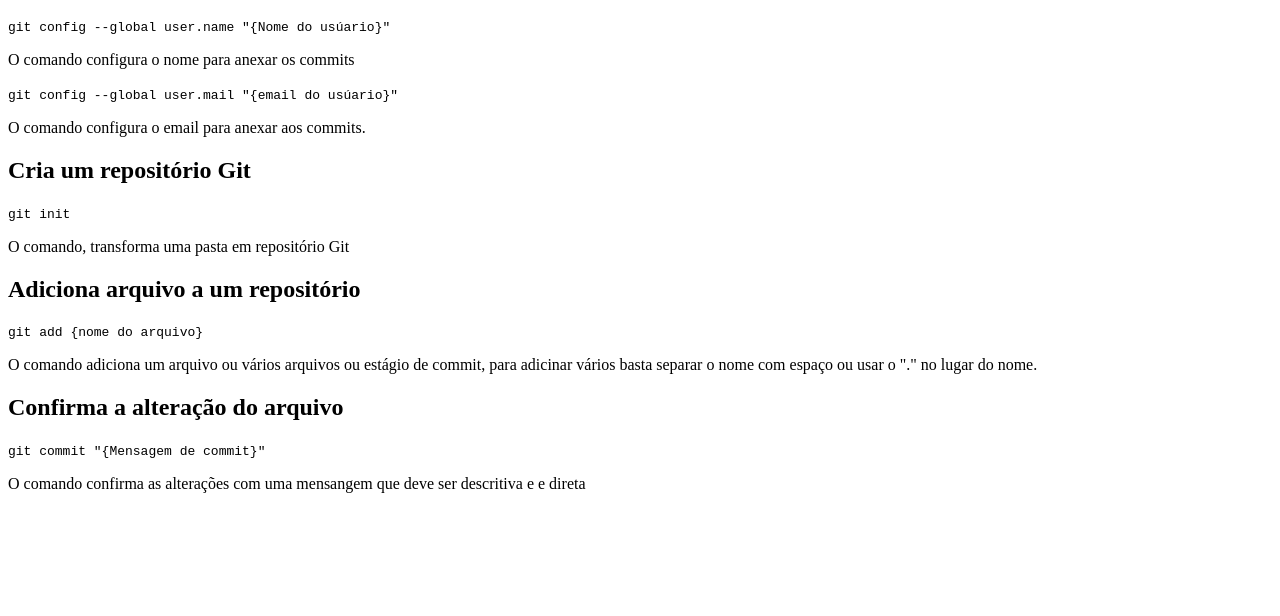
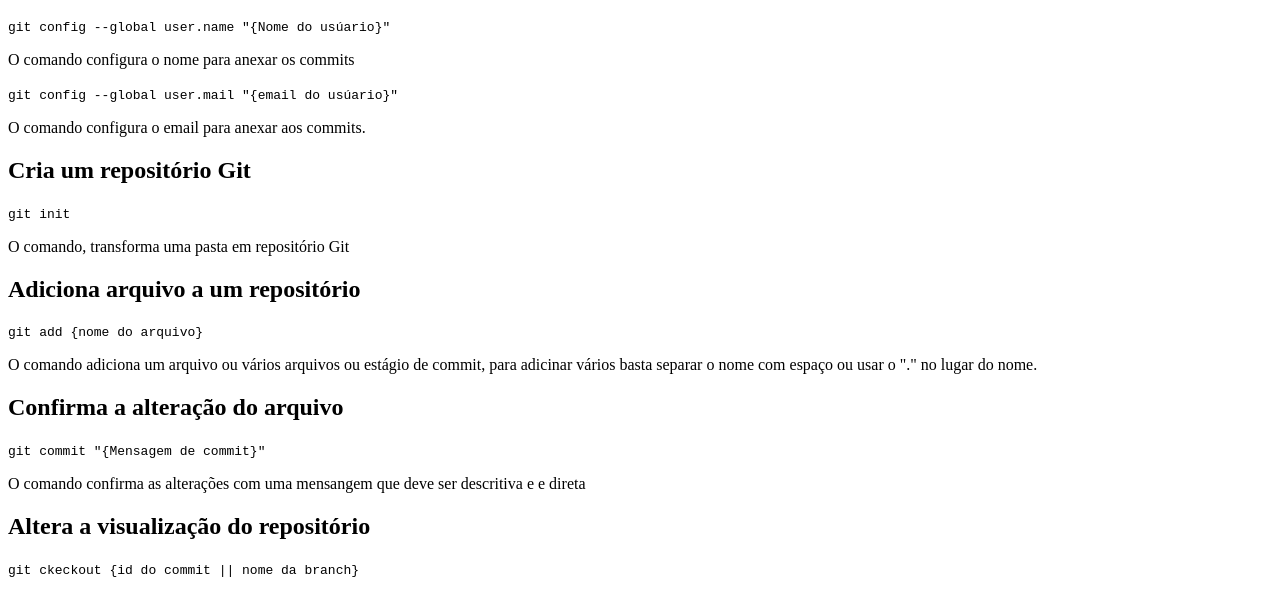
Before and after one commit to DanGal78/aula-git, a plain HTML site: page index.html in a window 1280 px wide. Shown: the part 110-726 px from the top of the page. Drawn offline with Linux system fonts and the light colour scheme.

Commit message:
Adiciona seção parcial para o comando git ckeckout

```diff
--- a/index.html
+++ b/index.html
@@ -46,6 +46,11 @@
         </p>
 
     </section>
+    <section id="checkout">
+        <h2>Altera a visualização do repositório</h2>
+        <code>git ckeckout {id do commit || nome da branch}</code>
+
+    </section>
 
 
 </body>
```
